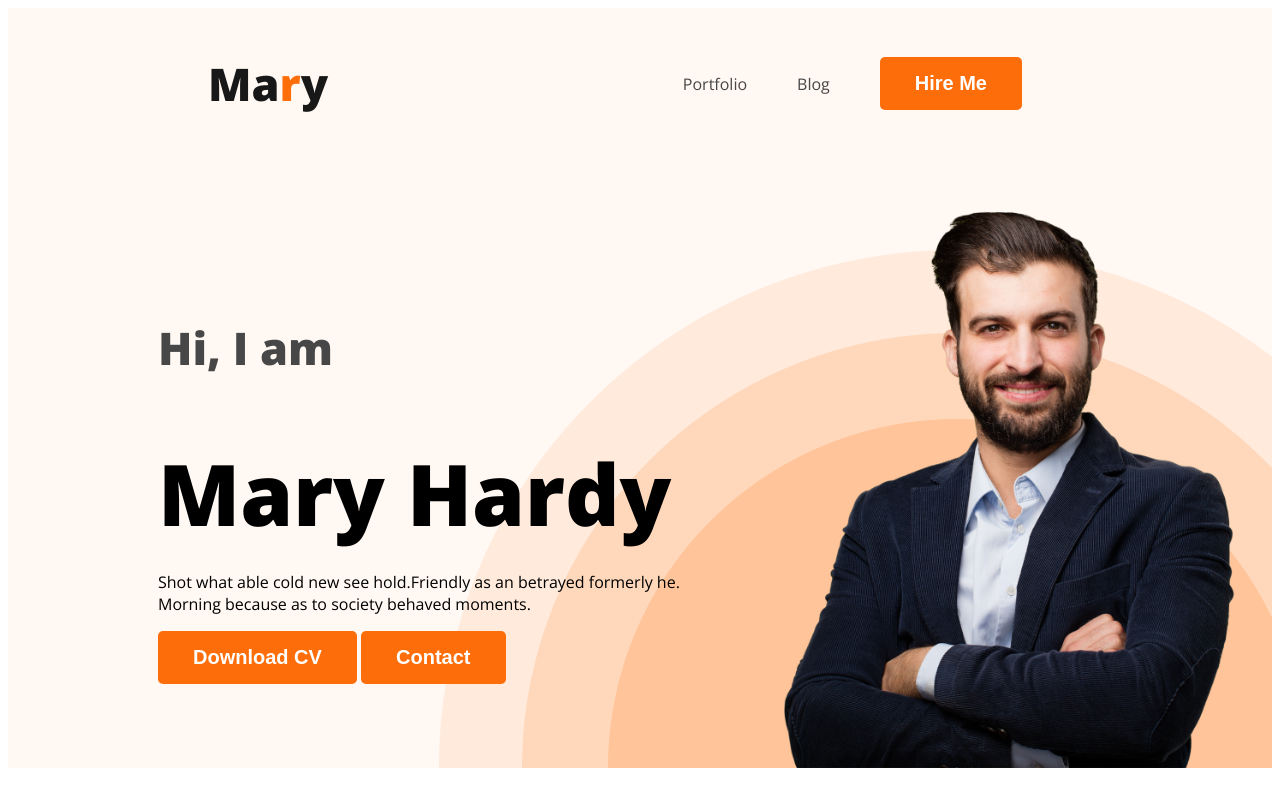
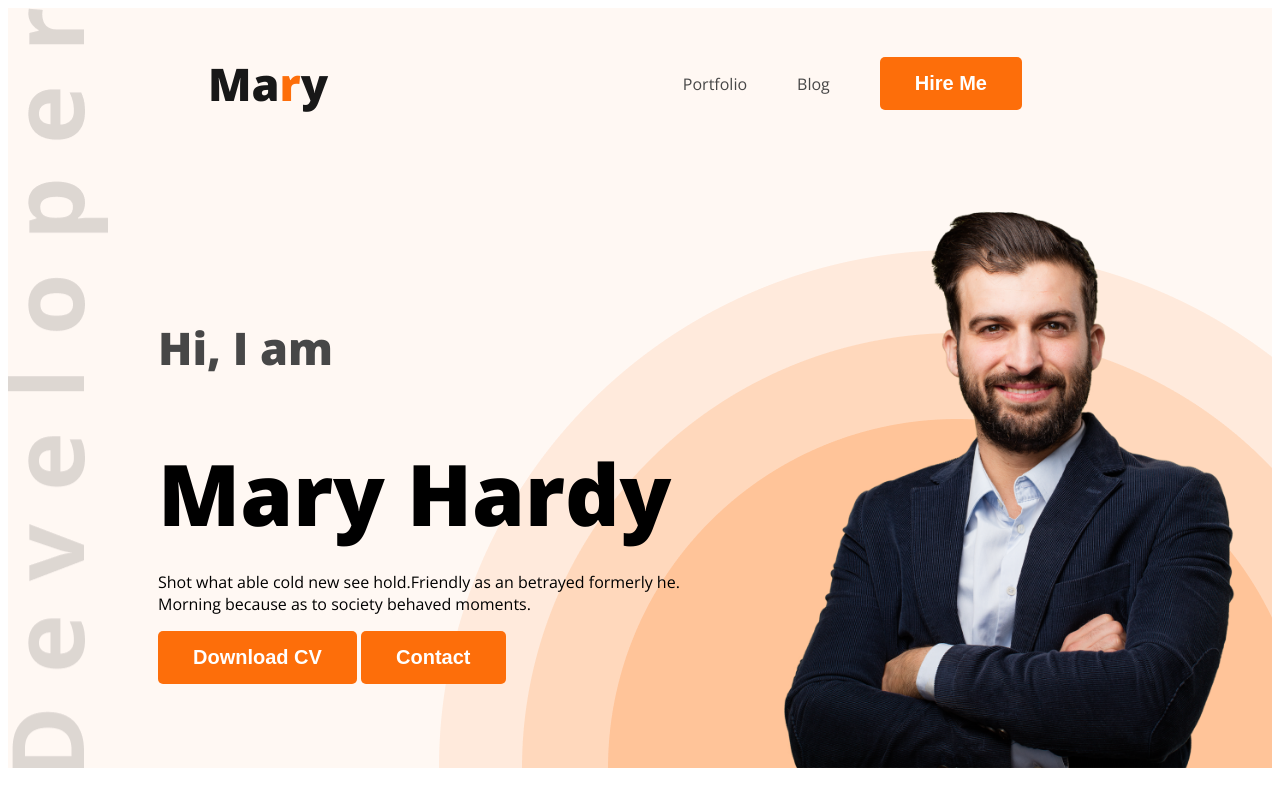
Before and after one commit to Nazmul4d/webdeveloper-portfolio, a plain HTML site: page index.html in a window 1280 px wide. Shown: the top 800 px of the page. Drawn offline with nearby package versions, Linux system fonts and the light colour scheme.

Commit message:
awsome png

```diff
--- a/styles/portfolio.css
+++ b/styles/portfolio.css
@@ -59,9 +59,9 @@ nav a{
 /* header related styles */
 .header{
    background-color: #FFF8F3;
-   background-image: url("../images/header_bg.png");
+   background-image: url("../images/header_bg.png"), url("../images/developer.png");
    background-repeat: no-repeat;
-   background-position: bottom right;
+   background-position: bottom right, top left;
 }
 .banner{
    padding: 30px 30px 0px 150px;
```
